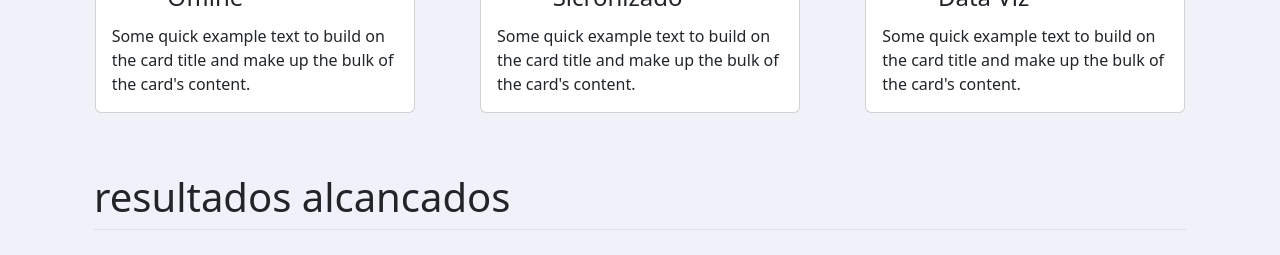
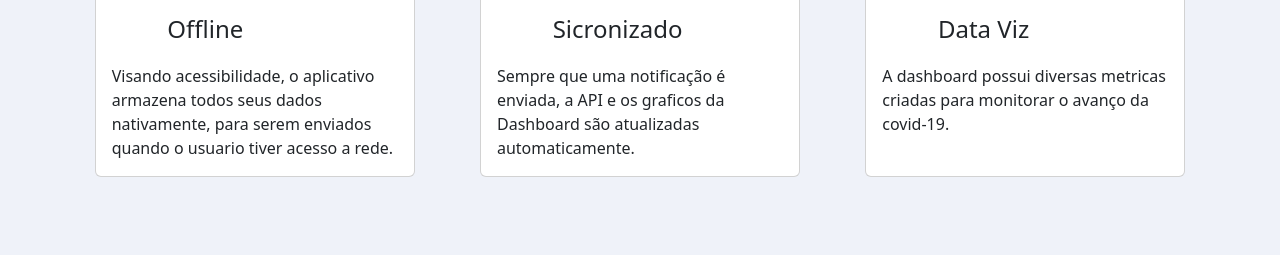
Before and after one commit to pedrinabrasilifrn/ifnotifica_serv, a Django app: page /ifnotifica/sobre/ in a window 1280 px wide. Shown: the part 2396-2651 px from the top of the page. Run offline with Django 4.2, Linux system fonts and the light colour scheme.

Commit message:
resultados alcançados

```diff
--- a/web/templates/web/sobre.html
+++ b/web/templates/web/sobre.html
@@ -85,7 +85,7 @@
                     <img src="..." class="card-img-top" alt="...">
                     <div class="card-body">
                         <div class="card-title">
-                            <div class="container row d-inline-flex align-items-center">
+                            <div class="container row d-inline-flex align-items-center mb-2">
                                 <div class="icon-square text-body-emphasis d-inline-flex align-items-center justify-content-center fs-5 flex-shrink-0 col-2">
                                     <i class="bi-feather text-white"></i>
                                 </div>
@@ -94,7 +94,7 @@
                                 </h4>
                             </div>
                         </div>
-                        <p class="card-text">Some quick example text to build on the card title and make up the bulk of the card's content.</p>
+                        <p class="card-text">Aplicativo criado para optimizar o tempo levado para a criação de uma noticação a partir do uso de tecnologia de APIs externas.</p>
                     </div>
                 </div>
             </div>
@@ -103,7 +103,7 @@
                     <img src="..." class="card-img-top" alt="...">
                     <div class="card-body">
                         <div class="card-title">
-                            <div class="container row d-inline-flex align-items-center">
+                            <div class="container row d-inline-flex align-items-center mb-2">
                                 <div class="icon-square text-body-emphasis d-inline-flex align-items-center justify-content-center fs-5 flex-shrink-0 col-2">
                                     <i class="bi-feather text-white"></i>
                                 </div>
@@ -112,7 +112,7 @@
                                 </h4>
                             </div>
                         </div>
-                        <p class="card-text">Some quick example text to build on the card title and make up the bulk of the card's content.</p>
+                        <p class="card-text">API responsavel por realizar a comunicação dos dados enviados pelo aplicativo para nossa dashboard e para o E-SUS Notifica.</p>
                     </div>
                 </div>
             </div>
@@ -121,7 +121,7 @@
                     <img src="{% static 'img/dashboard_print.png' %}" class="card-img-top p-1" alt="...">
                     <div class="card-body">
                         <div class="card-title">
-                            <div class="container row d-inline-flex align-items-center">
+                            <div class="container row d-inline-flex align-items-center mb-2">
                                 <div class="icon-square text-body-emphasis d-inline-flex align-items-center justify-content-center fs-5 flex-shrink-0 col-2">
                                     <i class="bi-feather text-white"></i>
                                 </div>
@@ -130,7 +130,7 @@
                                 </h4>
                             </div>
                         </div>
-                        <p class="card-text">Some quick example text to build on the card title and make up the bulk of the card's content.</p>
+                        <p class="card-text">Dashboard desenvolvida com o intuito de trazer uma forma acessivel de vizualizar os dados enviados pelo APP.</p>
                     </div>
                 </div>
             </div>
@@ -142,7 +142,7 @@
                     <img src="..." class="card-img-top" alt="...">
                     <div class="card-body">
                         <div class="card-title">
-                            <div class="container row d-inline-flex align-items-center">
+                            <div class="container row d-inline-flex align-items-center mb-2">
                                 <div class="icon-square text-body-emphasis d-inline-flex align-items-center justify-content-center fs-5 flex-shrink-0 col-2">
                                     <i class="bi-feather text-white"></i>
                                 </div>
@@ -151,7 +151,7 @@
                                 </h4>
                             </div>
                         </div>
-                        <p class="card-text">Some quick example text to build on the card title and make up the bulk of the card's content.</p>
+                        <p class="card-text">Visando acessibilidade, o aplicativo armazena todos seus dados nativamente, para serem enviados quando o usuario tiver acesso a rede.</p>
                     </div>
                 </div>
             </div>
@@ -160,7 +160,7 @@
                     <img src="..." class="card-img-top" alt="...">
                     <div class="card-body">
                         <div class="card-title">
-                            <div class="container row d-inline-flex align-items-center">
+                            <div class="container row d-inline-flex align-items-center mb-2">
                                 <div class="icon-square text-body-emphasis d-inline-flex align-items-center justify-content-center fs-5 flex-shrink-0 col-2">
                                     <i class="bi-feather text-white"></i>
                                 </div>
@@ -169,7 +169,7 @@
                                 </h4>
                             </div>
                         </div>
-                        <p class="card-text">Some quick example text to build on the card title and make up the bulk of the card's content.</p>
+                        <p class="card-text">Sempre que uma notificação é enviada, a API e os graficos da Dashboard são atualizadas automaticamente.</p>
                     </div>
                 </div>
             </div>
@@ -178,7 +178,7 @@
                     <img src="..." class="card-img-top" alt="...">
                     <div class="card-body">
                         <div class="card-title">
-                            <div class="container row d-inline-flex align-items-center">
+                            <div class="container row d-inline-flex align-items-center mb-2">
                                 <div class="icon-square text-body-emphasis d-inline-flex align-items-center justify-content-center fs-5 flex-shrink-0 col-2">
                                     <i class="bi-feather text-white"></i>
                                 </div>
@@ -187,7 +187,7 @@
                                 </h4>
                             </div>
                         </div>
-                        <p class="card-text">Some quick example text to build on the card title and make up the bulk of the card's content.</p>
+                        <p class="card-text">A dashboard possui diversas metricas criadas para monitorar o avanço da covid-19.</p>
                     </div>
                 </div>
             </div>
@@ -195,9 +195,32 @@
     </section>
 
     <!-- TODO: Falar sobre os resultados alcancados -->
-    <section class="container px-4 py-2">
-        <h1 class="pb-2 border-bottom">resultados alcancados</h1>
-
+    <section class="container px-4 py-1">
+        <div class="row align-items-center justify-content-between">
+            <div class="col-md d-none d-lg-block">
+                <img src="{% static 'img/covid-19.jpg' %}" class="img-fluid rounded-3 mx-auto" width="450px" loading="lazy">
+            </div>
+            <div class="col-md p-2 py-4">
+                <h2>Resultados alcançados</h2>
+                <p class="lead">
+                Tendo em vista os objetivos propostos anteriormente, conseguimos alcancar os seguintes resultados:
+                </p>
+                <ul class="mt-2" id="aprendizados">
+                    <li>
+                        Mapeamento e identificação dos entraves do sistema de notificação em São Paulo do Potengi.
+                    </li>
+                    <li>
+                        Diminuição do tempo realizado para enviar uma notificação para menos de um minuto e a incidencia de erros humanos com a criação do aplicativo.
+                    </li>
+                    <li>
+                        Melhorias na acessibilidade pelo meio off-line a partir do salvamento local de notificações no aplicativo
+                    </li>
+                    <li>
+                        Melhorias no gerenciamento e vizualização de dados com a criação da Dashboard e API do IF-Notifica
+                    </li>
+                </ul>
+            </div>
+        </div>
     </section>
 
     <!-- footer -->
```
